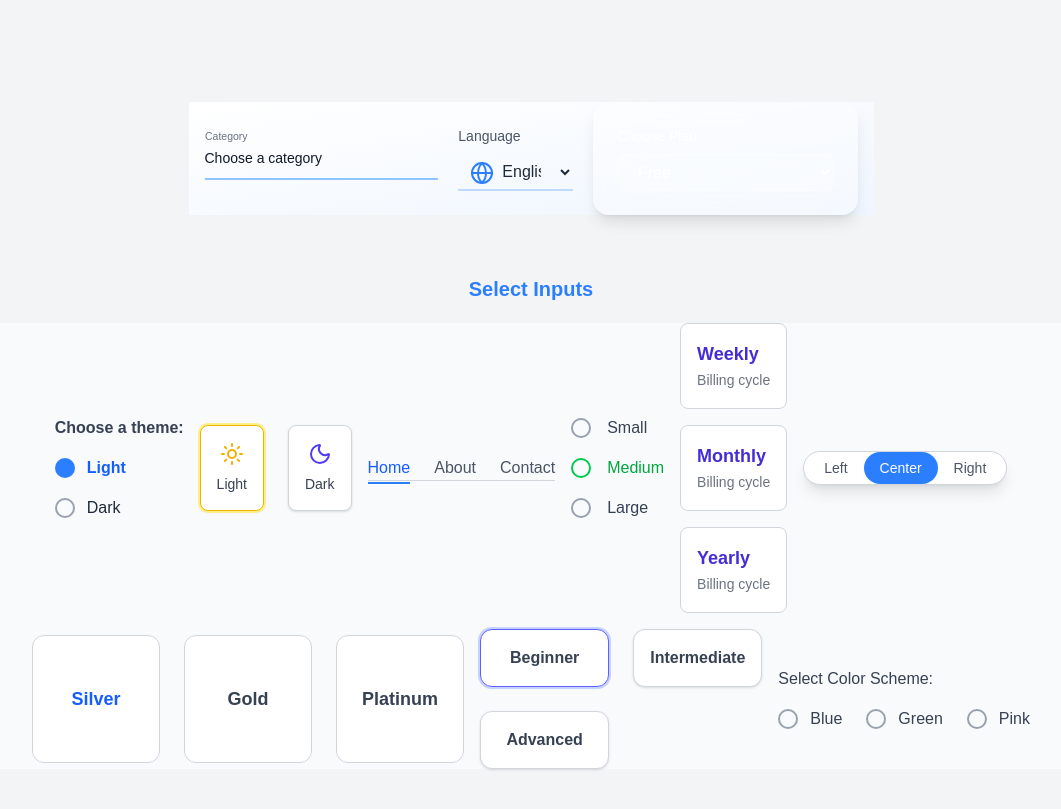
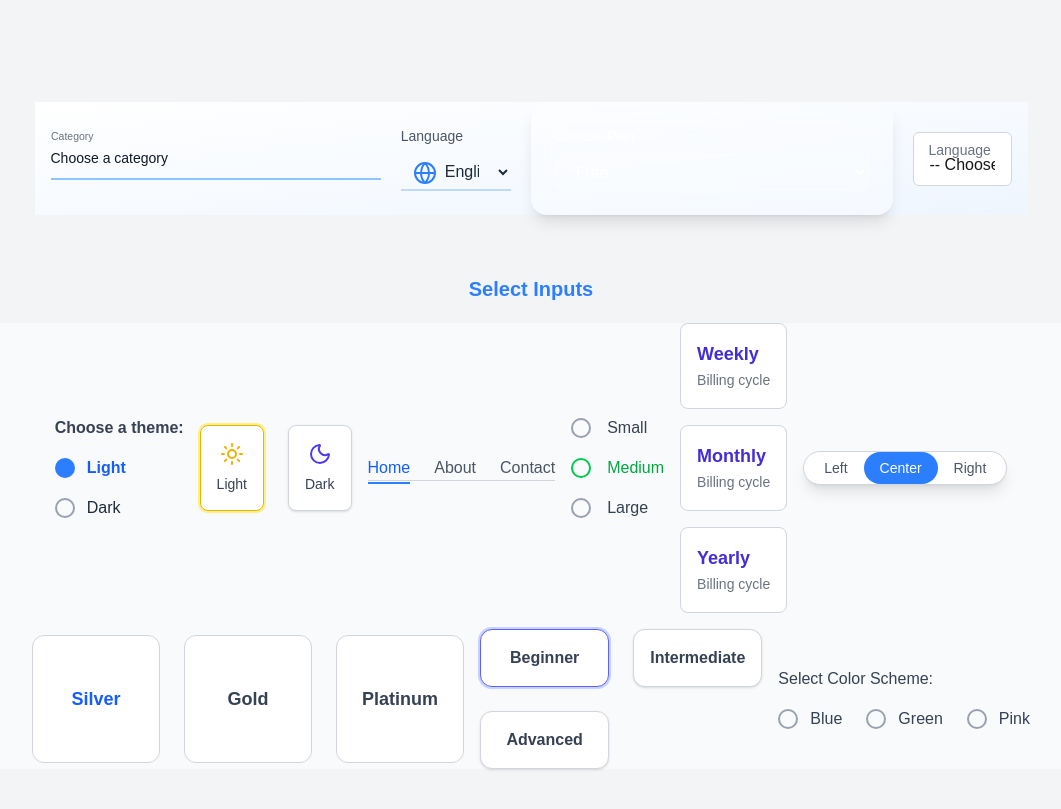
Before and after one commit to Prohor722/tailwind_compoenets, a Next.js app: page /input-field in a window 1280 px wide. Shown: the part 1360-2169 px from the top of the page, without its empty margins (109-1170 px from the left). Built offline with nearby package versions, Linux system fonts and the light colour scheme.

Commit message:
one select input added

```diff
--- a/app/components/select-input.tsx
+++ b/app/components/select-input.tsx
@@ -1,7 +1,8 @@
-import React from "react";
-import { Globe } from 'lucide-react';
+import React, { useState } from "react";
+import { Globe } from "lucide-react";
 
 export const SelectInput = () => {
+  const [selected, setSelected] = useState("");
   return (
     <div className="flex gap-5 items-center justify-center bg-gradient-to-br from-white to-blue-50 px-4">
       <div className="relative z-0 w-full group">
@@ -22,7 +23,9 @@ export const SelectInput = () => {
       </div>
 
       <div className="relative w-80">
-        <label className="text-sm font-medium text-gray-600 mb-2 block">Language</label>
+        <label className="text-sm font-medium text-gray-600 mb-2 block">
+          Language
+        </label>
         <div className="relative group">
           <Globe className="absolute left-3 top-1/2 transform -translate-y-1/2 text-blue-500" />
           <select className="pl-10 pr-4 py-2 w-full bg-transparent border-b-2 border-blue-200 text-gray-800 focus:outline-none focus:border-blue-600 transition duration-300">
@@ -35,13 +38,34 @@ export const SelectInput = () => {
       </div>
 
       <div className="backdrop-blur-lg bg-white/30 p-6 rounded-2xl shadow-lg max-w-sm w-full">
-        <label className="block text-white text-sm font-medium mb-2">Choose Plan</label>
+        <label className="block text-white text-sm font-medium mb-2">
+          Choose Plan
+        </label>
         <select className="w-full px-4 py-2 text-white bg-white/20 border border-white/30 rounded-lg focus:outline-none focus:ring-2 focus:ring-pink-400 transition duration-300">
           <option>Free</option>
           <option>Pro</option>
           <option>Enterprise</option>
         </select>
       </div>
+
+      <div className="relative w-72">
+        <select
+          value={selected}
+          onChange={(e) => setSelected(e.target.value)}
+          className="peer w-full bg-white border border-gray-300 rounded-md px-4 pt-5 pb-2 appearance-none focus:outline-none focus:ring-2 focus:ring-blue-500 transition-all"
+        >
+          <option value="" disabled>
+            -- Choose a language --
+          </option>
+          <option value="html">HTML</option>
+          <option value="css">CSS</option>
+          <option value="js">JavaScript</option>
+        </select>
+
+        <label className="absolute left-4 top-2 text-gray-500 text-sm transition-all peer-focus:top-2 peer-focus:text-sm peer-focus:text-blue-500">
+          Language
+        </label>
+      </div>
     </div>
   );
 };
```
